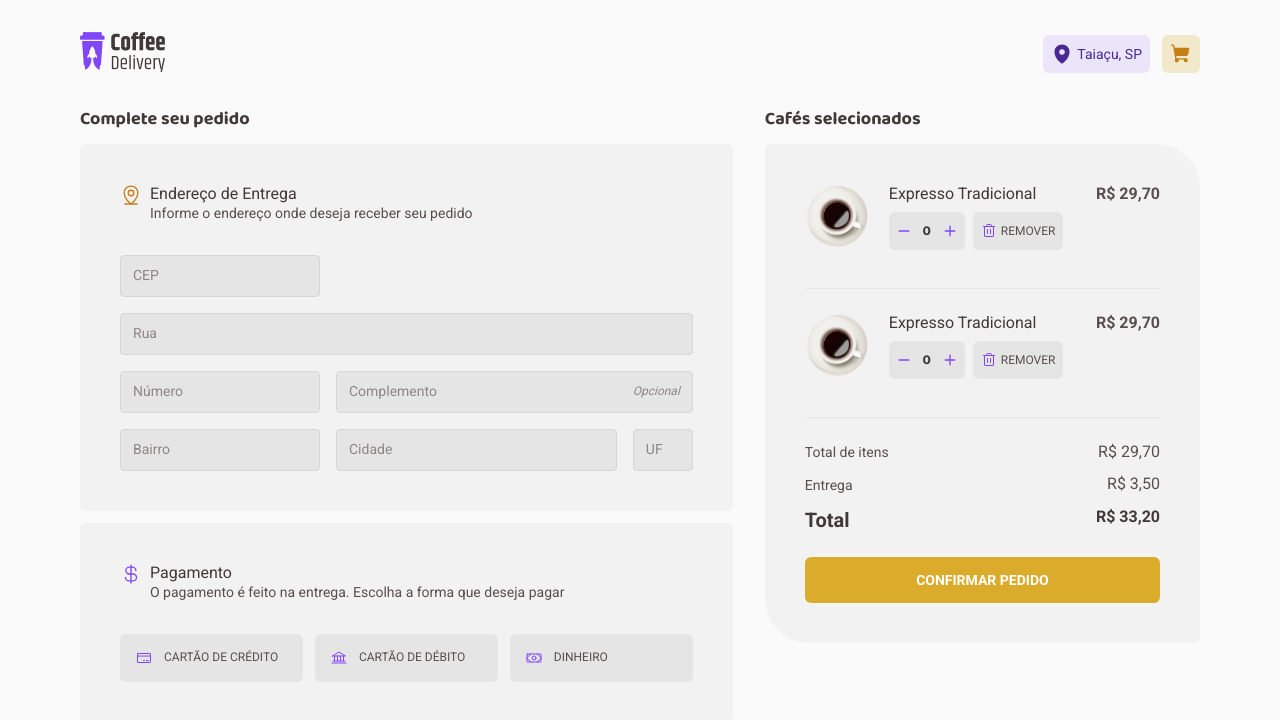
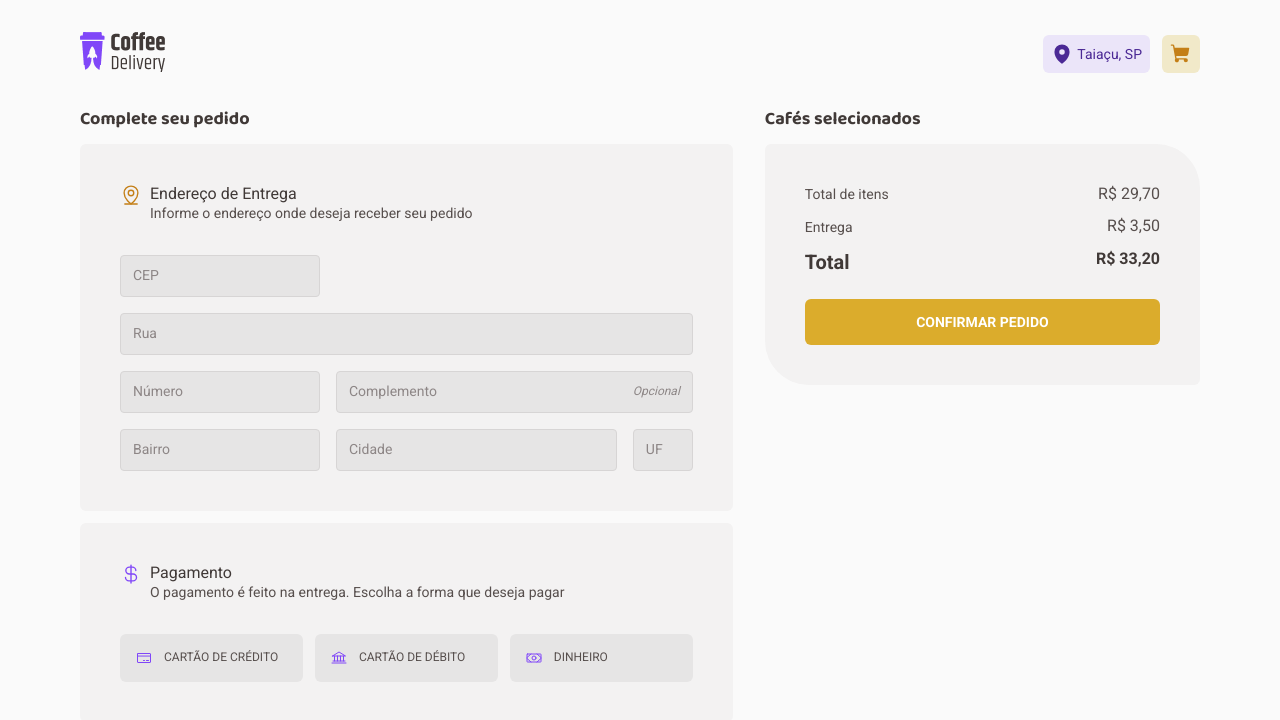
Before and after one commit to LMThomaz/coffee-delivery, a React (Vite) app: page /checkout in a window 1280 px wide. Shown: the top 720 px of the page. Built offline with nearby package versions, Linux system fonts and the light colour scheme; data requests are answered from the project's data file.

Commit message:
Feature change quantity coffee by Checkout

```diff
--- a/src/components/Quantity/index.tsx
+++ b/src/components/Quantity/index.tsx
@@ -4,26 +4,39 @@ import { ButtonCountItems, ContainerQuantity } from './styles'
 interface Props {
   quantity: number
   onChangeQuantity: (newQuantity: number) => void
+  min?: number
+  max?: number
 }
 
-export function Quantity({ quantity, onChangeQuantity }: Props) {
+export function Quantity({
+  quantity,
+  onChangeQuantity,
+  min = 0,
+  max = 10,
+}: Props) {
   function handleAddQuantityCoffee() {
-    if (quantity >= 10) onChangeQuantity(10)
+    if (quantity >= max) return onChangeQuantity(max)
     onChangeQuantity(quantity + 1)
   }
 
   function handleDecreaseQuantityCoffee() {
-    if (quantity <= 0) onChangeQuantity(0)
+    if (quantity <= min) return onChangeQuantity(min)
     onChangeQuantity(quantity - 1)
   }
 
   return (
     <ContainerQuantity>
-      <ButtonCountItems onClick={handleDecreaseQuantityCoffee}>
+      <ButtonCountItems
+        onClick={handleDecreaseQuantityCoffee}
+        disabled={quantity <= min}
+      >
         <Minus size={14} weight="bold" />
       </ButtonCountItems>
       <span>{quantity}</span>
-      <ButtonCountItems onClick={handleAddQuantityCoffee}>
+      <ButtonCountItems
+        onClick={handleAddQuantityCoffee}
+        disabled={quantity >= max}
+      >
         <Plus size={14} weight="bold" />
       </ButtonCountItems>
     </ContainerQuantity>
--- a/src/components/Quantity/styles.ts
+++ b/src/components/Quantity/styles.ts
@@ -30,4 +30,9 @@ export const ButtonCountItems = styled.button`
   &:hover {
     color: ${({ theme }) => theme['purple-700']};
   }
+
+  &:disabled {
+    opacity: 0.5;
+    cursor: not-allowed;
+  }
 `
--- a/src/contexts/CartContext.tsx
+++ b/src/contexts/CartContext.tsx
@@ -5,7 +5,7 @@ import {
   useEffect,
   useReducer,
 } from 'react'
-import { addItemCart } from '../reducers/itemsCard/actions'
+import { addItemCart, removeItemCart } from '../reducers/itemsCard/actions'
 import { ItemsCart, itemsCartReducer } from '../reducers/itemsCard/reducer'
 
 interface AddNewItemCart {
@@ -17,6 +17,7 @@ interface CartContextType {
   itemsCart: ItemsCart[]
   quantityItemsInCart: number
   addNewItemCart: (data: AddNewItemCart) => void
+  removeItemToCart: (idToRemove: number) => void
 }
 
 export const CartContext = createContext({} as CartContextType)
@@ -58,13 +59,18 @@ export function CartContextProvider({ children }: CartContextProviderProps) {
     dispatch(addItemCart(newItemCard))
   }
 
-  return (
-    <CartContext.Provider
-      value={{ itemsCart, addNewItemCart, quantityItemsInCart }}
-    >
-      {children}
-    </CartContext.Provider>
-  )
+  function removeItemToCart(idToRemove: number) {
+    dispatch(removeItemCart(idToRemove))
+  }
+
+  const value = {
+    itemsCart,
+    addNewItemCart,
+    quantityItemsInCart,
+    removeItemToCart,
+  }
+
+  return <CartContext.Provider value={value}>{children}</CartContext.Provider>
 }
 
 export function useCart() {
--- a/src/pages/Checkout/components/ItemResume/index.tsx
+++ b/src/pages/Checkout/components/ItemResume/index.tsx
@@ -1,8 +1,10 @@
 import { Quantity } from '@components'
-import { images } from '@utils'
+import { convertCentsToBRL, images } from '@utils'
 import { Trash } from 'phosphor-react'
 import { useState } from 'react'
 import { useTheme } from 'styled-components'
+import { CoffeeCartResume } from '../..'
+import { useCart } from '../../../../contexts/CartContext'
 import {
   Amount,
   ContainerItemResume,
@@ -12,29 +14,45 @@ import {
   RemoveButton,
 } from './styles'
 
-export function ItemResume() {
-  const [quantity, setQuantity] = useState(0)
+export function ItemResume({ coffee, quantity }: CoffeeCartResume) {
+  const [quantityInResume, setQuantityInResume] = useState(quantity)
 
   const theme = useTheme()
+  const { addNewItemCart, removeItemToCart } = useCart()
+
+  const imageToUsed = images[coffee.image as keyof typeof images]
+
+  const amountWithQuantity = coffee.amount * quantityInResume
+  const [currency, amountFormatted] = convertCentsToBRL(amountWithQuantity)
 
   function onChangeQuantity(newQuantity: number) {
-    setQuantity(newQuantity)
+    addNewItemCart({
+      id: coffee.id,
+      quantity: newQuantity - quantityInResume,
+    })
+    setQuantityInResume(newQuantity)
   }
 
   return (
     <ContainerItemResume>
       <div>
-        <img src={images.american} alt="" />
+        <img src={imageToUsed} alt="" />
         <ItemResumeInfo>
-          <p>Expresso Tradicional</p>
+          <p>{coffee.title}</p>
           <ItemResumeInfoActions>
-            <Quantity quantity={quantity} onChangeQuantity={onChangeQuantity} />
-            <RemoveButton>
+            <Quantity
+              min={1}
+              quantity={quantityInResume}
+              onChangeQuantity={onChangeQuantity}
+            />
+            <RemoveButton onClick={() => removeItemToCart(coffee.id)}>
               <Trash size={16} color={theme['purple-500']} /> Remover
             </RemoveButton>
           </ItemResumeInfoActions>
         </ItemResumeInfo>
-        <Amount>R$ 29,70</Amount>
+        <Amount>
+          {currency} {amountFormatted}
+        </Amount>
       </div>
       <Divider />
     </ContainerItemResume>
--- a/src/pages/Checkout/index.tsx
+++ b/src/pages/Checkout/index.tsx
@@ -1,4 +1,6 @@
 import { Input } from '@components'
+import { CoffeeDTO } from '@dtos'
+import { api } from '@services'
 import {
   Bank,
   CreditCard,
@@ -6,9 +8,10 @@ import {
   MapPinLine,
   Money,
 } from 'phosphor-react'
-import { useState } from 'react'
+import { useEffect, useState } from 'react'
 import { useNavigate } from 'react-router-dom'
 import { useTheme } from 'styled-components'
+import { useCart } from '../../contexts/CartContext'
 import { ItemResume, RadioMethodPayment } from './components'
 import {
   Card,
@@ -21,15 +24,46 @@ import {
   TitleCard,
 } from './styles'
 
+export interface CoffeeCartResume {
+  coffee: CoffeeDTO
+  quantity: number
+}
+
 export function Checkout() {
   const [methodPayment, setMethodPayment] = useState('')
+  const [coffeesResume, setCoffeesResume] = useState<CoffeeCartResume[]>([])
 
   const theme = useTheme()
   const navigate = useNavigate()
+  const { itemsCart } = useCart()
 
   function handleSubmit() {
     navigate('/success')
   }
+
+  useEffect(() => {
+    async function getCoffees() {
+      const response = await api.get<CoffeeDTO[]>('/coffees')
+
+      const coffeeFormattedToResume: CoffeeCartResume[] = itemsCart
+        .filter((item) =>
+          response.data.find((itemApi) => itemApi.id === item.id),
+        )
+        .map((item) => {
+          const itemInApi = response.data.find(
+            (itemApi) => itemApi.id === item.id,
+          )
+
+          return {
+            coffee: itemInApi as CoffeeDTO,
+            quantity: item.quantity,
+          }
+        })
+
+      setCoffeesResume([...coffeeFormattedToResume])
+    }
+    getCoffees()
+  }, [itemsCart])
 
   return (
     <CheckoutContainer>
@@ -45,7 +79,7 @@ export function Checkout() {
           </CardInfo>
           <FormAddress>
             <Input placeholder="CEP" name="cep" className="cep" />
-            <Input placeholder="Rua" name="address" />
+            <Input placeholder="Rua" name="address" className="fill-row" />
             <div>
               <Input placeholder="Número" name="number" />
               <Input
@@ -104,8 +138,13 @@ export function Checkout() {
         <TitleCard>Cafés selecionados</TitleCard>
         <Card>
           <ListItensResume>
-            <ItemResume />
-            <ItemResume />
+            {coffeesResume.map((item) => (
+              <ItemResume
+                key={item.coffee.id}
+                coffee={item.coffee}
+                quantity={item.quantity}
+              />
+            ))}
           </ListItensResume>
           <InfoResumo>
             <div>
--- a/src/pages/Checkout/styles.ts
+++ b/src/pages/Checkout/styles.ts
@@ -67,6 +67,10 @@ export const FormAddress = styled.form`
     .fill-column {
       grid-column: 2 / 4;
     }
+
+    &.fill-row {
+      grid-template-columns: auto;
+    }
   }
 `
 
--- a/src/reducers/itemsCard/actions.ts
+++ b/src/reducers/itemsCard/actions.ts
@@ -2,6 +2,7 @@ import { ItemsCart } from './reducer'
 
 export enum ActionTypes {
   ADD_NEW_ITEM_CART = 'ADD_NEW_ITEM_CART',
+  REMOVE_ITEM_CART = 'REMOVE_ITEM_CART',
 }
 
 export function addItemCart(newItemCart: ItemsCart) {
@@ -12,3 +13,12 @@ export function addItemCart(newItemCart: ItemsCart) {
     },
   }
 }
+
+export function removeItemCart(idToRemove: number) {
+  return {
+    type: ActionTypes.REMOVE_ITEM_CART,
+    payload: {
+      idToRemove,
+    },
+  }
+}
--- a/src/reducers/itemsCard/reducer.ts
+++ b/src/reducers/itemsCard/reducer.ts
@@ -23,6 +23,7 @@ export function itemsCartReducer(state: ItemsCartState, action: any) {
 
         if (hasItemInSate) {
           const alreadyExistItem = draft.itemsCart[indexItemInState]
+          console.log(alreadyExistItem)
 
           draft.itemsCart[indexItemInState] = {
             id: alreadyExistItem.id,
@@ -32,6 +33,18 @@ export function itemsCartReducer(state: ItemsCartState, action: any) {
           draft.itemsCart.push(newItemCart)
         }
       })
+    case ActionTypes.REMOVE_ITEM_CART:
+      return produce(state, (draft) => {
+        const { idToRemove } = action.payload
+
+        const indexItemInState = draft.itemsCart.findIndex(
+          (item) => item.id === idToRemove,
+        )
+        const hasItemInSate = indexItemInState >= 0
+        if (!hasItemInSate) return draft
+
+        draft.itemsCart.splice(indexItemInState, 1)
+      })
     default:
       return state
   }
```
